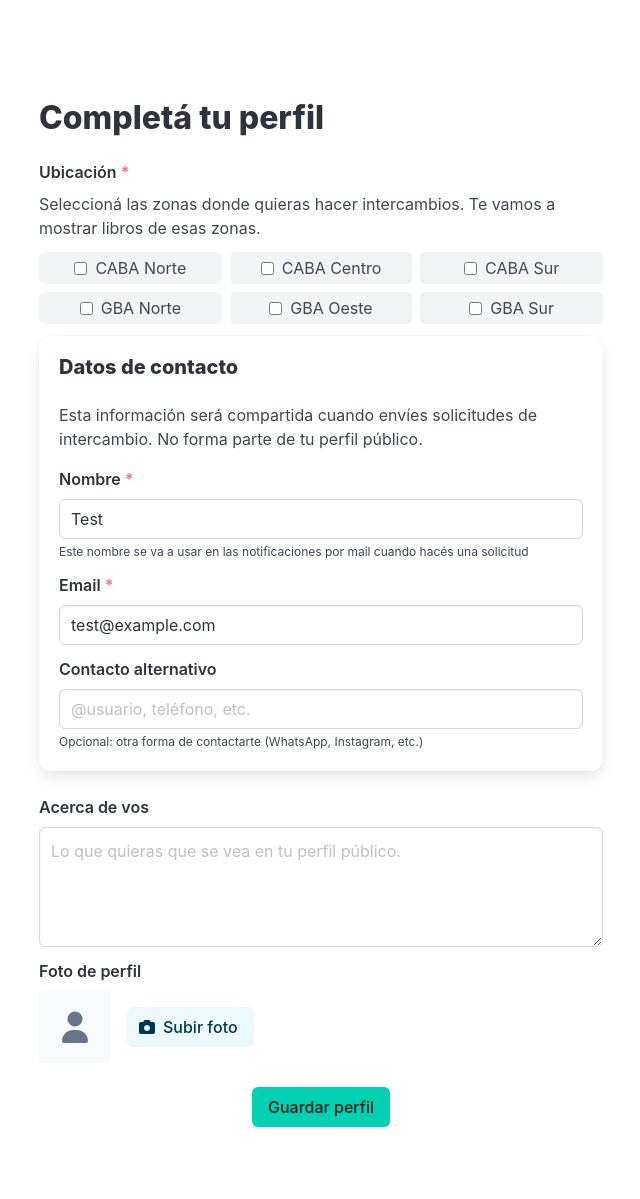
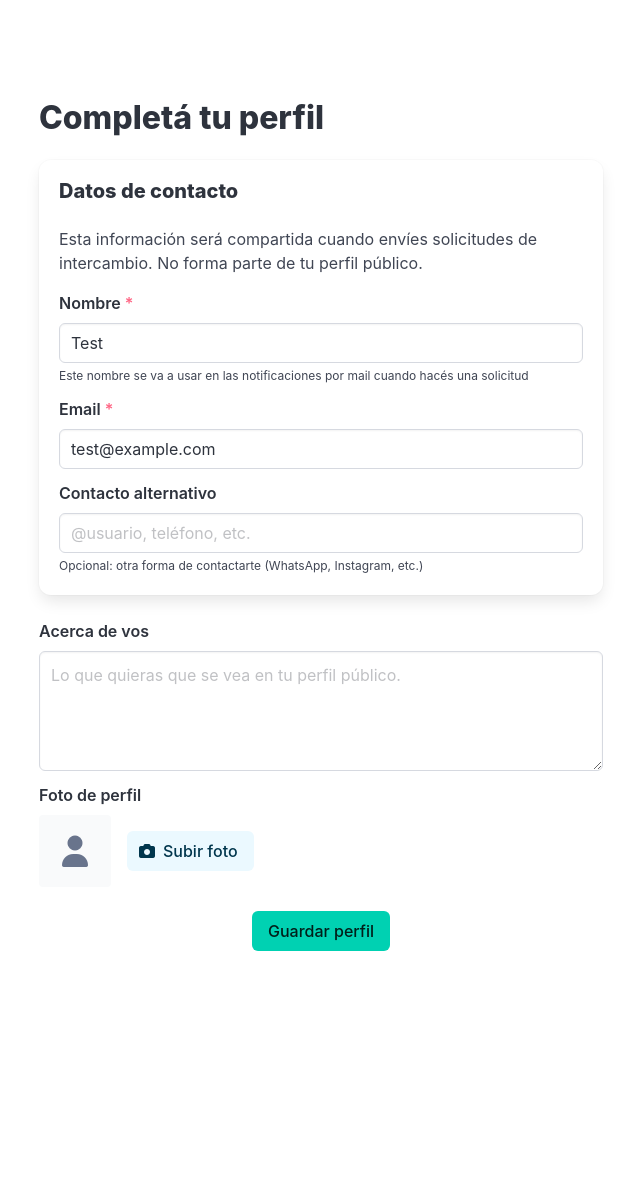
Before and after one commit to facundoolano/giralibros, a Django app: page /profile/edit/ in a window 1280 px wide. Shown: the whole page, without its empty margins (319-959 px from the left). After the commit the page ends 951 px from the top, so only its background shows below. Run offline with Django 4.2, Linux system fonts and the light colour scheme; a user stored in the database is signed in; parts of the project's set-up code (start-up, migrations or seed data) failed here and were passed over; some libraries are stand-ins or nearby versions.

Commit message:
remove locations from profile edit

```diff
--- a/books/forms.py
+++ b/books/forms.py
@@ -99,7 +99,7 @@ class CustomSetPasswordForm(BulmaFormMixin, SetPasswordForm):
 class ProfileForm(BulmaFormMixin, forms.Form):
     """
     Form for creating/editing user profile.
-    Handles User.first_name, UserProfile fields, and UserLocation selections.
+    Handles User.first_name and UserProfile fields.
     """
 
     first_name = forms.CharField(max_length=150)
@@ -111,8 +111,8 @@ class ProfileForm(BulmaFormMixin, forms.Form):
     )
     locations = forms.MultipleChoiceField(
         choices=LocationArea.choices,
-        widget=forms.CheckboxSelectMultiple,
-        required=True,
+        widget=forms.MultipleHiddenInput,
+        required=False,
     )
     about = forms.CharField(
         required=False,
--- a/books/templates/profile_edit.html
+++ b/books/templates/profile_edit.html
@@ -15,45 +15,6 @@
           {{ form.non_field_errors }}
         </div>
       {% endif %}
-
-      <div class="field">
-        <label class="label">Ubicación <span class="has-text-danger">*</span></label>
-        <p class="mb-3">
-          Seleccioná las zonas donde quieras hacer intercambios.
-          Te vamos a mostrar libros de esas zonas.
-        </p>
-        <div class="control">
-          <div class="location-grid">
-            <label class="tag is-medium is-light location-tag location-tag-checkbox">
-              <input type="checkbox" name="locations" value="CABA_NORTE" {% if 'CABA_NORTE' in form.locations.value|default:'' %}checked{% endif %} />
-              CABA Norte
-            </label>
-            <label class="tag is-medium is-light location-tag location-tag-checkbox">
-              <input type="checkbox" name="locations" value="CABA_CENTRO" {% if 'CABA_CENTRO' in form.locations.value|default:'' %}checked{% endif %} />
-              CABA Centro
-            </label>
-            <label class="tag is-medium is-light location-tag location-tag-checkbox">
-              <input type="checkbox" name="locations" value="CABA_SUR" {% if 'CABA_SUR' in form.locations.value|default:'' %}checked{% endif %} />
-              CABA Sur
-            </label>
-            <label class="tag is-medium is-light location-tag location-tag-checkbox">
-              <input type="checkbox" name="locations" value="GBA_NORTE" {% if 'GBA_NORTE' in form.locations.value|default:'' %}checked{% endif %} />
-              GBA Norte
-            </label>
-            <label class="tag is-medium is-light location-tag location-tag-checkbox">
-              <input type="checkbox" name="locations" value="GBA_OESTE" {% if 'GBA_OESTE' in form.locations.value|default:'' %}checked{% endif %} />
-              GBA Oeste
-            </label>
-            <label class="tag is-medium is-light location-tag location-tag-checkbox">
-              <input type="checkbox" name="locations" value="GBA_SUR" {% if 'GBA_SUR' in form.locations.value|default:'' %}checked{% endif %} />
-              GBA Sur
-            </label>
-          </div>
-        </div>
-        {% if form.locations.errors %}
-          <p class="help is-danger">{{ form.locations.errors.0 }}</p>
-        {% endif %}
-      </div>
 
       <div class="box">
         <h2 class="title is-5">Datos de contacto</h2>
--- a/books/tests.py
+++ b/books/tests.py
@@ -48,7 +48,6 @@ class BookTestMixin:
                 {
                     "first_name": first_name,
                     "email": email,
-                    "locations": ["CABA_CENTRO"],
                 },
             )
 
@@ -483,7 +482,6 @@ class UserTest(BookTestMixin, TestCase):
             {
                 "first_name": "Test",
                 "email": "test@example.com",
-                "locations": ["CABA_CENTRO"],
             },
         )
         self.assertRedirects(
@@ -504,7 +502,6 @@ class UserTest(BookTestMixin, TestCase):
             {
                 "first_name": "Test",
                 "email": "test@example.com",
-                "locations": ["CABA_CENTRO"],
             },
         )
         self.assertRedirects(
@@ -517,7 +514,6 @@ class UserTest(BookTestMixin, TestCase):
             {
                 "first_name": "Updated Name",
                 "email": "test@example.com",
-                "locations": ["CABA_CENTRO", "GBA_NORTE"],
             },
         )
         # Subsequent edits should redirect to profile view
--- a/books/views.py
+++ b/books/views.py
@@ -354,10 +354,11 @@ def profile_edit(request):
                     processed_avatar.name, processed_avatar, save=True
                 )
 
-            # Update UserLocation entries
-            UserLocation.objects.filter(user=request.user).delete()
-            for area in form.cleaned_data["locations"]:
-                UserLocation.objects.create(user=request.user, area=area)
+            # FIXME Keep accepting explicitly posted locations until location filtering is removed.
+            if "locations" in request.POST:
+                UserLocation.objects.filter(user=request.user).delete()
+                for area in form.cleaned_data["locations"]:
+                    UserLocation.objects.create(user=request.user, area=area)
 
             # Redirect based on whether this is first-time setup or edit
             if is_new_profile:
@@ -373,7 +374,6 @@ def profile_edit(request):
                 "email": profile.contact_email,
                 "alternate_contact": profile.alternate_contact,
                 "about": profile.about,
-                "locations": [loc.area for loc in request.user.locations.all()],
             }
         else:
             # Default email to registration email and first_name to capitalized username
```
